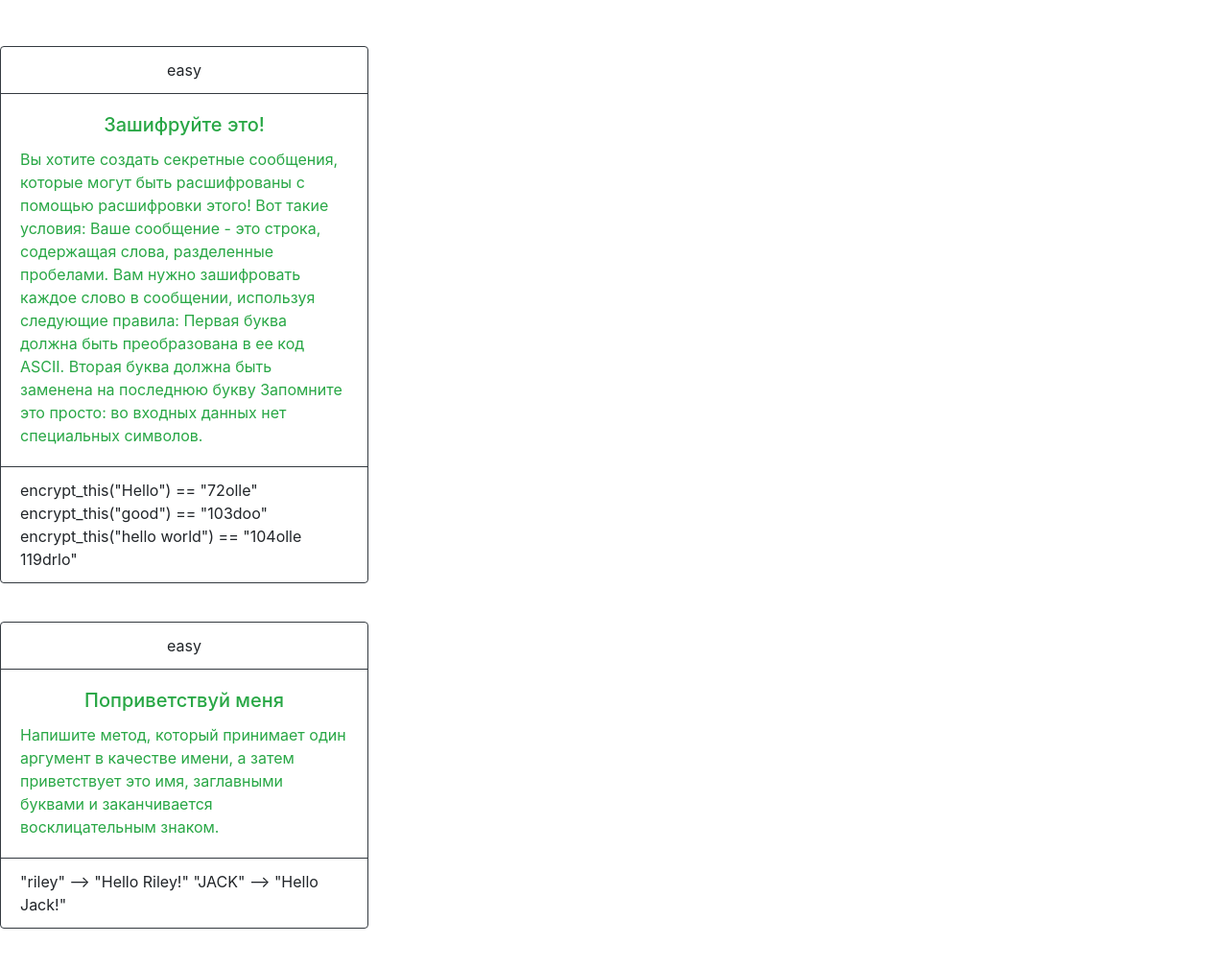
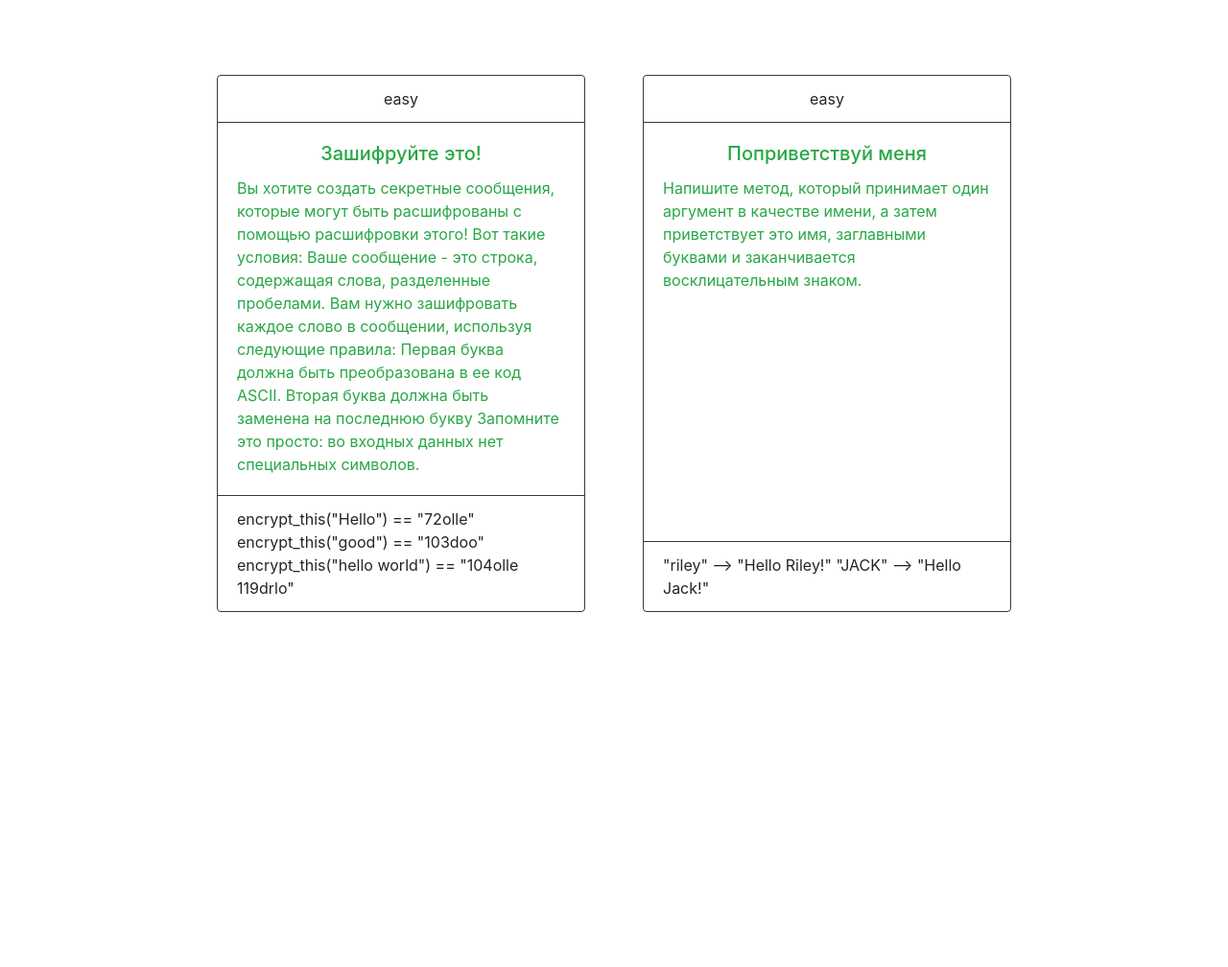
Before and after one commit to ool3/beard-programming, a Django app: template aviacode/main/templates/main/easy.html in a window 1280 px wide. Shown: the part 56-1064 px from the top of the page at 96% size. After the commit the page ends 694 px from the top, so only its background shows below. Run offline with Django 3.2, Linux system fonts and the light colour scheme; the template is opened without the code that fills it: values that come from a table or form of the project are taken from there, others are empty; data comes from the database, SQL or seed files in the repository; some libraries are stand-ins or nearby versions.

Commit message:
easy шаблон пофикшеный

```diff
--- a/aviacode/main/templates/main/easy.html
+++ b/aviacode/main/templates/main/easy.html
@@ -2,8 +2,10 @@
 {% load static %}
 {% block content %}
     <br><br>
+<div class="container justify-content-between">
+    <div class="row justify-content-center">
         {% for item in post %}
-<div class="card border-dark mb-3" style="max-width: 24rem;">
+                <div class="card border-dark mb-3" style="max-width: 24rem; margin: 30px">
                 <div class="card-header bg-transparent border-dark" style="text-align: center;">{{item.lvl}}</div>
                 <div class="card-body text-success">
   	                <h5 class="card-title" style="text-align: center;">{{item.article}}</h5>
@@ -11,7 +13,7 @@
                 </div>
                 <div class="card-footer bg-transparent border-dark">{{item.examples}}</div>
                 </div>
-	<br>
-
         {%endfor%}
+    </div>
+</div>
 {% endblock %}
```
Lines whose indentation alone changed are shown as unchanged.
